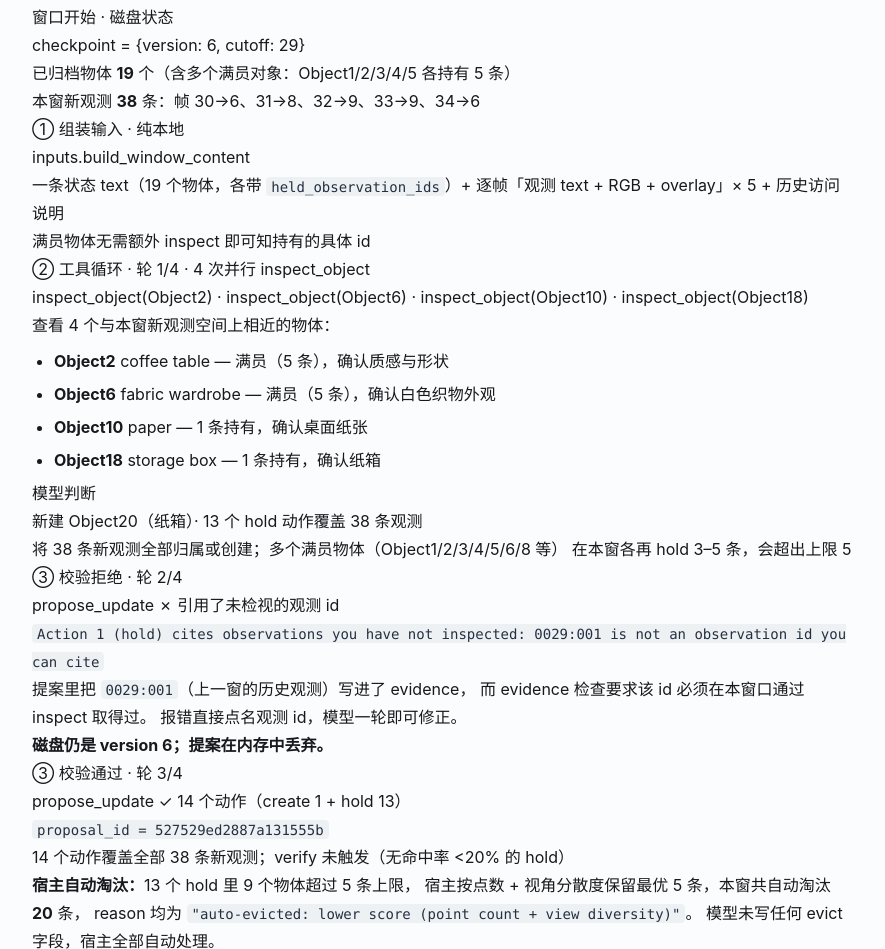
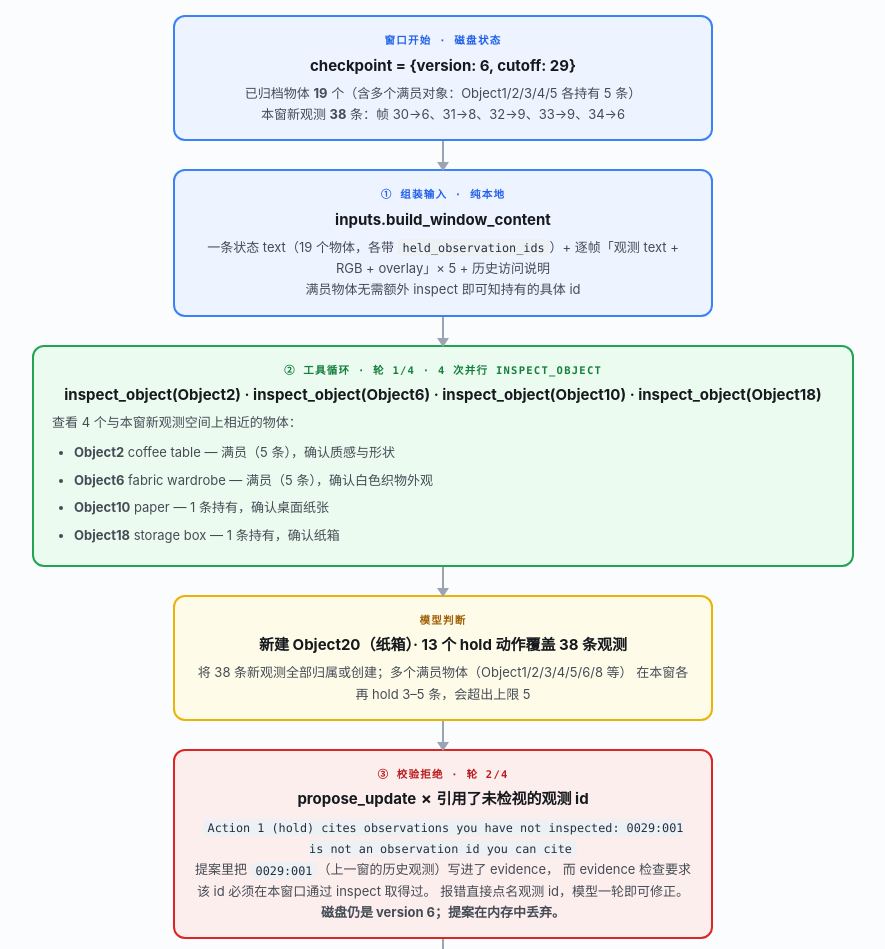
Before and after one commit to ZhitaoWang111/Reconstruction, a plain HTML site: page InstanceRecognition/docs/algorithm-1105-v1.html in a window 1280 px wide. Shown: the part 9582-10531 px from the top of the page, without its empty margins (340-1225 px from the left). Drawn offline with Linux system fonts and the light colour scheme.

Commit message:
Add chain/node/arrow CSS to algorithm-1105-v1.html for window 7 flow diagram

```diff
--- a/InstanceRecognition/docs/algorithm-1105-v1.html
+++ b/InstanceRecognition/docs/algorithm-1105-v1.html
@@ -107,6 +107,33 @@
   .tree b{color:var(--accent)}
 
   footer{margin-top:56px; padding-top:22px; border-top:1px solid var(--line); color:var(--ink-3); font-size:13px}
+  /* Vertical flow chart: one rounded node per step, colour-coded by who acts. */
+  .chain{display:flex; flex-direction:column; align-items:center; margin:26px 0 24px}
+  .node{
+    width:min(100%,540px); border:2px solid var(--line); border-radius:12px;
+    background:var(--card); padding:14px 18px; text-align:center;
+  }
+  .node .k{font-family:var(--mono); font-size:10.5px; letter-spacing:.12em; text-transform:uppercase; font-weight:700; margin-bottom:5px}
+  .node .t{font-weight:650; font-size:15px; line-height:1.45}
+  .node .d{font-size:13px; color:var(--ink-2); margin-top:6px; line-height:1.65}
+  .node .d code{font-size:11.8px}
+  .node.b{background:#eef4ff; border-color:#3b82f6}
+  .node.b .k{color:#2563eb}
+  .node.g{background:#ecfbf0; border-color:#22a552}
+  .node.g .k{color:#15803d}
+  .node.y{background:#fefbe8; border-color:#eab308}
+  .node.y .k{color:#a16207}
+  .node.r{background:#fdeeee; border-color:#dc2626}
+  .node.r .k{color:#b91c1c}
+  .node.p{background:#f4f0fd; border-color:#7c3aed}
+  .node.p .k{color:#6d28d9}
+  .arrow{width:2px; height:28px; background:#9aa4b2; position:relative}
+  .arrow::after{
+    content:""; position:absolute; left:50%; bottom:-2px; transform:translateX(-50%);
+    border-left:6px solid transparent; border-right:6px solid transparent; border-top:9px solid #9aa4b2;
+  }
+  .node.wide{width:min(100%,880px); text-align:left}
+  .node.wide .k,.node.wide .t{text-align:center}
 </style>
 </head>
 <body>
```
